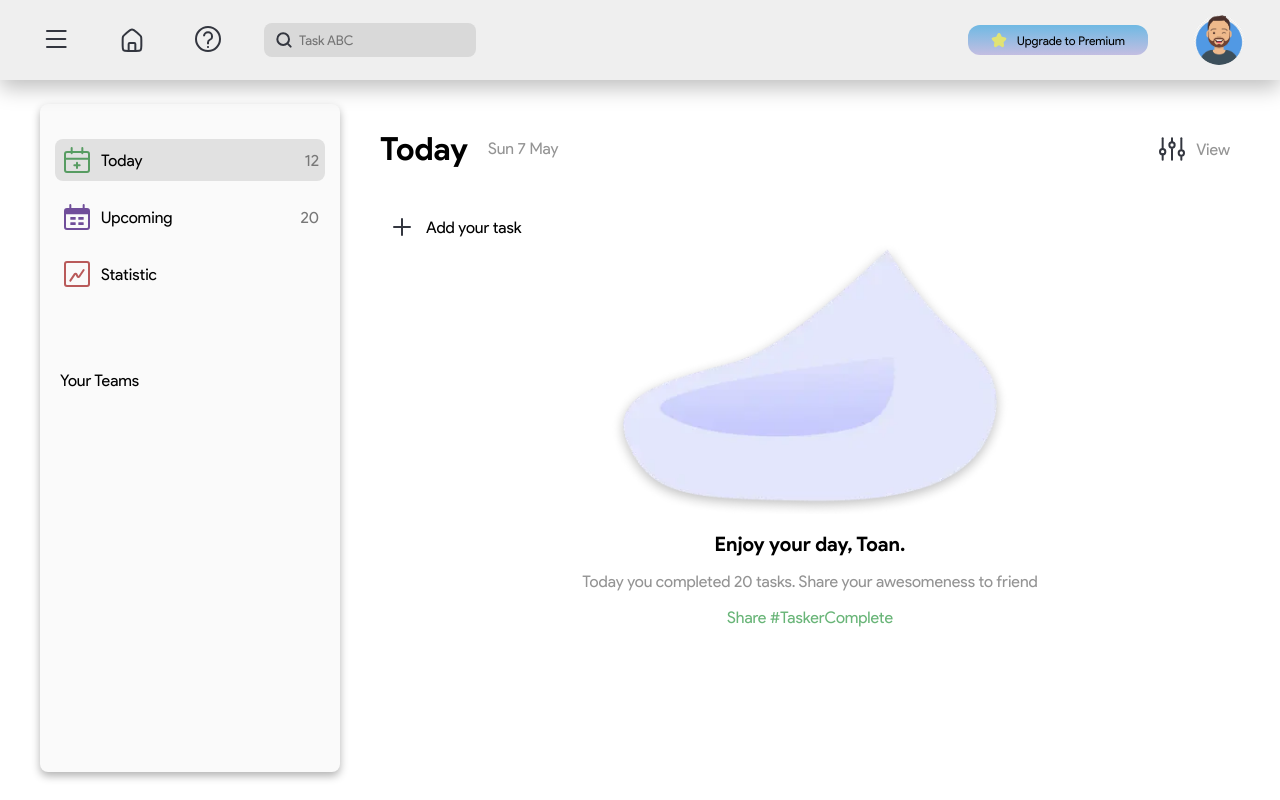
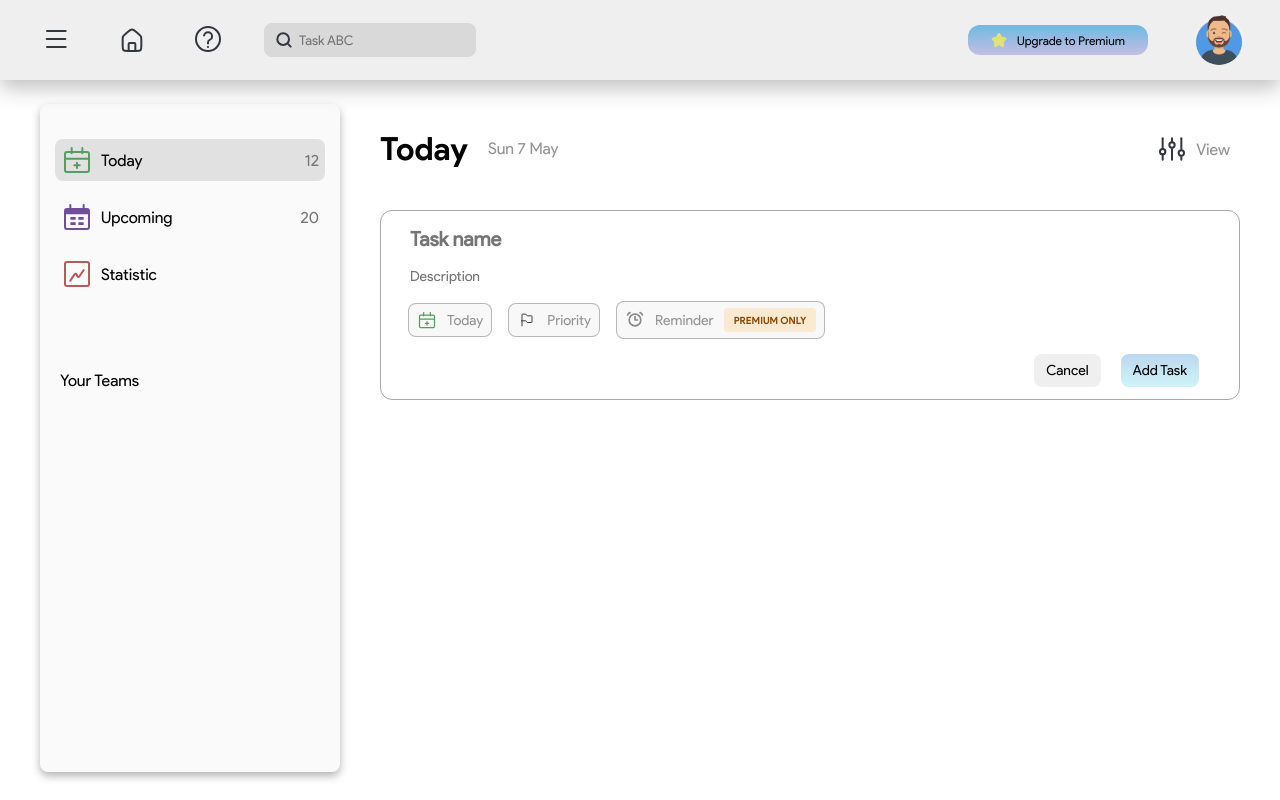
Before and after one commit to tasker-app/tasker-client, a React (Vite) app: page / in a window 1280 px wide. Both pictures are taken after a click on the button "Add your task". Built offline with nearby package versions, Linux system fonts and the light colour scheme.

Commit message:
feat: add task UI (#14)

```diff
--- /dev/null
+++ b/src/components/AddTask/AddTask.tsx
@@ -0,0 +1,159 @@
+import { useState } from 'react'
+import styled from 'styled-components'
+
+import { ReactComponent as CalendarIcon } from '@/assets/icons/calendar.svg'
+import { ReactComponent as ClockIcon } from '@/assets/icons/clock.svg'
+import { ReactComponent as FlagIcon } from '@/assets/icons/flag.svg'
+import { Text } from '@/components/Common'
+
+const AddTaskContainer = styled.div`
+  height: 190px;
+  border: 1px solid rgba(148, 148, 148, 0.8);
+  border-radius: 12px;
+  padding: 15px 40px 18px 27px;
+  box-sizing: border-box;
+  margin-top: 40px;
+`
+
+const AddTaskContent = styled.div`
+  width: 100%;
+  height: 100%;
+  display: flex;
+  flex-direction: column;
+  gap: 15px;
+`
+
+const TaskName = styled.input`
+  width: 100%;
+  border: none;
+  font-weight: 700;
+  font-size: 20px;
+  line-height: 24px;
+  font-family: 'Regular';
+
+  &:focus {
+    outline: none;
+  }
+`
+
+const TaskDescription = styled.input`
+  width: 100%;
+  border: none;
+  font-weight: 400;
+  font-size: 14px;
+  line-height: 17px;
+  font-family: 'Regular';
+
+  &:focus {
+    outline: none;
+  }
+`
+
+const TaskProperties = styled.div`
+  display: flex;
+  align-items: center;
+  gap: 16px;
+`
+
+const TaskPropertiesButton = styled.button`
+  display: flex;
+  align-items: center;
+  gap: 10px;
+  background-color: #f9f8f8;
+  border: 1px solid rgba(120, 120, 120, 0.5);
+  border-radius: 8px;
+  padding: 6px 8px;
+  cursor: pointer;
+  transition: background-color 0.3s ease-in-out;
+
+  &:hover {
+    background-color: #f1f1f1;
+  }
+
+  svg {
+    width: 20px;
+    height: 20px;
+  }
+`
+
+const PremiumLabel = styled.div`
+  margin: 0 auto;
+  background-color: #faead1;
+  padding: 4px 10px 5px 10px;
+  border-radius: 4px;
+  box-sizing: border-box;
+`
+
+const ButtonFlex = styled.div`
+  display: flex;
+  justify-content: flex-end;
+  gap: 20px;
+`
+
+const Button = styled.button`
+  padding: 8px 12px;
+  border: none;
+  background-color: #efefef;
+  cursor: pointer;
+  border-radius: 8px;
+  transition: background-color 0.3s ease-in-out;
+
+  &:hover {
+    background-color: #e1e1e1;
+  }
+
+  &:last-child {
+    background: linear-gradient(180deg, rgba(119, 179, 223, 0.5) 0%, rgba(66, 208, 227, 0.255) 100%);
+    transition: background-color 0.3s ease-in-out;
+
+    &:hover {
+      background: linear-gradient(180deg, rgba(119, 179, 223, 0.8) 0%, rgba(66, 208, 227, 0.5) 100%);
+    }
+  }
+`
+
+export const AddTask = () => {
+  const [taskName, setTaskName] = useState('')
+  const [taskDescription, setTaskDescription] = useState('')
+
+  return (
+    <AddTaskContainer>
+      <AddTaskContent>
+        <TaskName placeholder="Task name" type="text" value={taskName} onChange={(e) => setTaskName(e.target.value)} />
+        <TaskDescription
+          placeholder="Description"
+          type="text"
+          value={taskDescription}
+          onChange={(e) => setTaskDescription(e.target.value)}
+        />
+        <TaskProperties>
+          <TaskPropertiesButton>
+            <CalendarIcon />
+            <Text color="#949494">Today</Text>
+          </TaskPropertiesButton>
+          <TaskPropertiesButton>
+            <FlagIcon />
+            <Text color="#949494">Priority</Text>
+          </TaskPropertiesButton>
+          <TaskPropertiesButton>
+            <ClockIcon />
+            <Text color="#949494">Reminder</Text>
+            <PremiumLabel>
+              <Text color="#8F4700" size={10} type="bold">
+                PREMIUM ONLY
+              </Text>
+            </PremiumLabel>
+          </TaskPropertiesButton>
+        </TaskProperties>
+        <ButtonFlex>
+          <Button>
+            <Text>Cancel</Text>
+          </Button>
+          <Button>
+            <Text>Add Task</Text>
+          </Button>
+        </ButtonFlex>
+      </AddTaskContent>
+    </AddTaskContainer>
+  )
+}
--- /dev/null
+++ b/src/components/AddTask/index.tsx
@@ -0,0 +1 @@
+export * from './AddTask'
--- a/src/components/DashboardContent/DashboardContent.tsx
+++ b/src/components/DashboardContent/DashboardContent.tsx
@@ -5,6 +5,7 @@ import styled from 'styled-components'
 import { ReactComponent as AddIcon } from '@/assets/icons/add.svg'
 import { ReactComponent as FilterIcon } from '@/assets/icons/filter.svg'
 import ChairBackgroundImage from '@/assets/images/ChairBackgroundImage.webp'
+import { AddTask } from '@/components/AddTask'
 import { Text } from '@/components/Common'
 import { ViewModal } from '@/components/ViewModal'
 import { DAYS_OF_WEEK, MONTHS } from '@/libs/constant'
@@ -48,29 +49,31 @@ const FilterButton = styled.button`
   }
 `
 
-const AddTask = styled.button`
+const AddTaskButton = styled.button<{ isHidden: boolean }>`
   display: flex;
   align-items: center;
+  gap: 8px;
   margin-top: 40px;
-  gap: 8px;
   border: none;
   background-color: transparent;
   border-radius: 4px;
   padding-right: 10px;
   cursor: pointer;
   transition: background-color 0.3s ease-in-out;
+  display: ${(props) => (props.isHidden ? 'none' : 'flex')};
 
   &:hover {
     background-color: #e1e1e1;
   }
 `
 
-const Center = styled.div`
+const Center = styled.div<{ isHidden: boolean }>`
   display: flex;
   flex-direction: column;
   align-items: center;
   justify-content: center;
   gap: 20px;
+  display: ${(props) => (props.isHidden ? 'none' : 'flex')};
 `
 
 const ImageBackground = styled.div`
@@ -101,6 +104,7 @@ type DashboardContentProps = {
 
 export const DashboardContent = ({ isNavOpen }: DashboardContentProps) => {
   const [isOpen, setIsOpen] = useState(false)
+  const [addNewTask, setAddNewTask] = useState(false)
 
   const currentDateFormatted = () => {
     const currentDate = new Date()
@@ -133,12 +137,14 @@ export const DashboardContent = ({ isNavOpen }: DashboardContentProps) => {
           </FilterButton>
         </Flex>
 
-        <AddTask>
+        <AddTaskButton isHidden={addNewTask} onClick={() => setAddNewTask(true)}>
           <AddIcon />
           <Text size={16}>Add your task</Text>
-        </AddTask>
+        </AddTaskButton>
 
-        <Center>
+        {addNewTask && <AddTask />}
+
+        <Center isHidden={addNewTask}>
           <ImageBackground>
             <img alt="background" loading="lazy" src={ChairBackgroundImage} />
           </ImageBackground>
```
Also changed, not shown: src/assets/icons/clock.svg (added).
